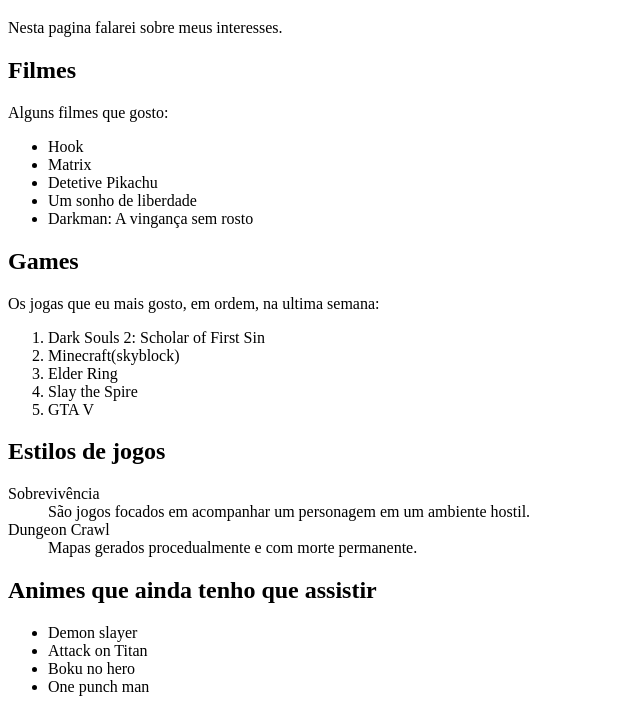
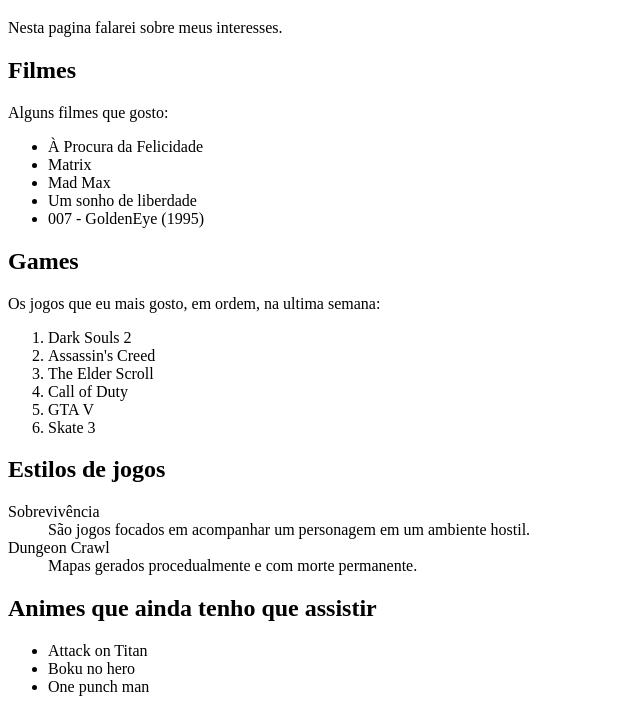
Before and after one commit to ufjf-dcc121/ufjf-dcc121-2022-1-atv2-CamposCodes, a plain HTML site: page index.html in a window 1280 px wide. Shown: the part 61-774 px from the top of the page, without its empty margins (0-640 px from the left). Drawn offline with Linux system fonts and the light colour scheme.

```diff
--- a/index.html
+++ b/index.html
@@ -12,20 +12,21 @@
 
     <p>Alguns filmes que gosto:</p>
     <ul>
-        <li>Hook</li>
+        <li>À Procura da Felicidade</li>
         <li>Matrix</li>
-        <li>Detetive Pikachu</li>
+        <li>Mad Max</li>
         <li>Um sonho de liberdade</li>
-        <li>Darkman: A vingança sem rosto</li>
+        <li>007 - GoldenEye (1995)</li>
     </ul>
     <h2>Games</h2>
-    <p>Os jogas que eu mais gosto, em ordem, na ultima semana:</p>
+    <p>Os jogos que eu mais gosto, em ordem, na ultima semana:</p>
     <ol>
-        <li>Dark Souls 2: Scholar of First Sin</li>
-        <li>Minecraft(skyblock)</li>
-        <li>Elder Ring</li>
-        <li>Slay the Spire</li>
+        <li>Dark Souls 2</li>
+        <li>Assassin's Creed</li>
+        <li>The Elder Scroll</li>
+        <li>Call of Duty</li>
         <li>GTA V</li>
+        <li>Skate 3</li>
     </ol>
 
     <h2>Estilos de jogos</h2>
@@ -41,7 +42,6 @@
 
     <h2>Animes que ainda tenho que assistir</h2>
     <ul>
-        <li>Demon slayer</li>
         <li>Attack on Titan</li>
         <li>Boku no hero</li>
         <li>One punch man</li>
```
